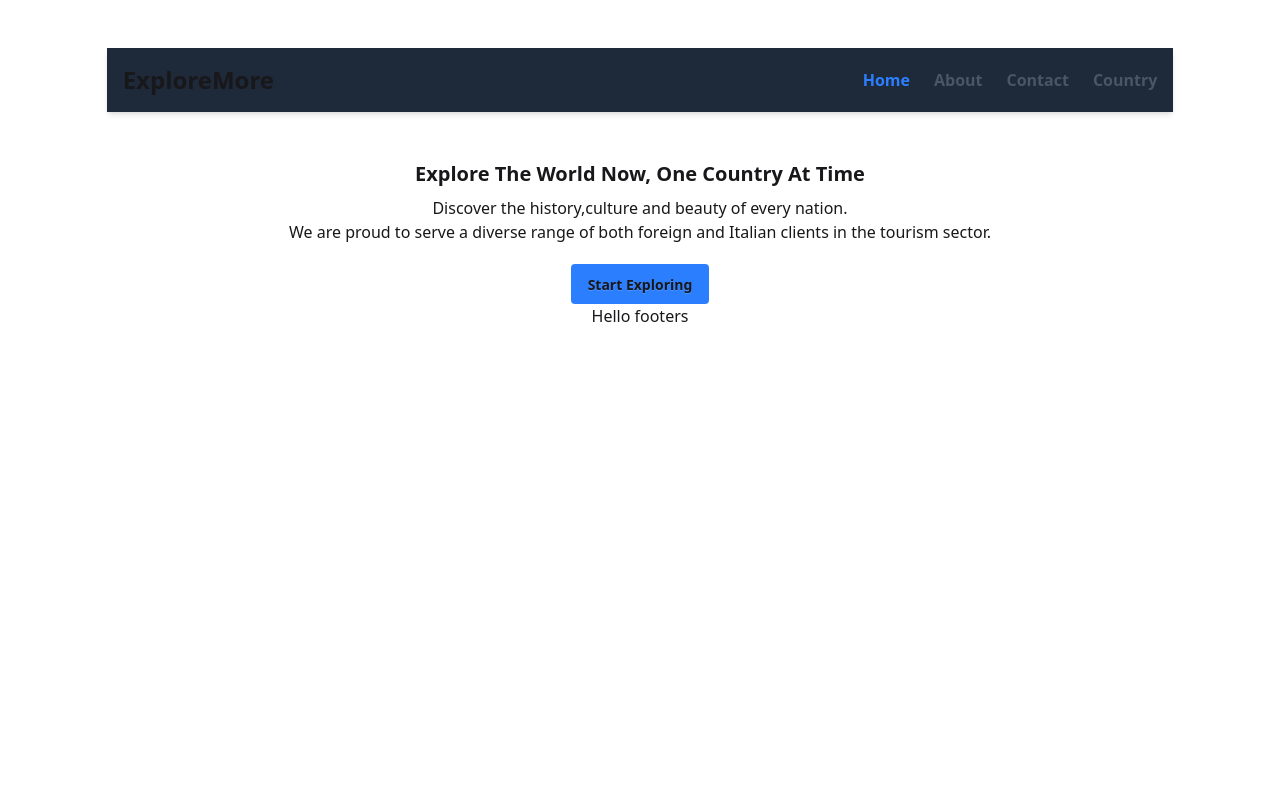
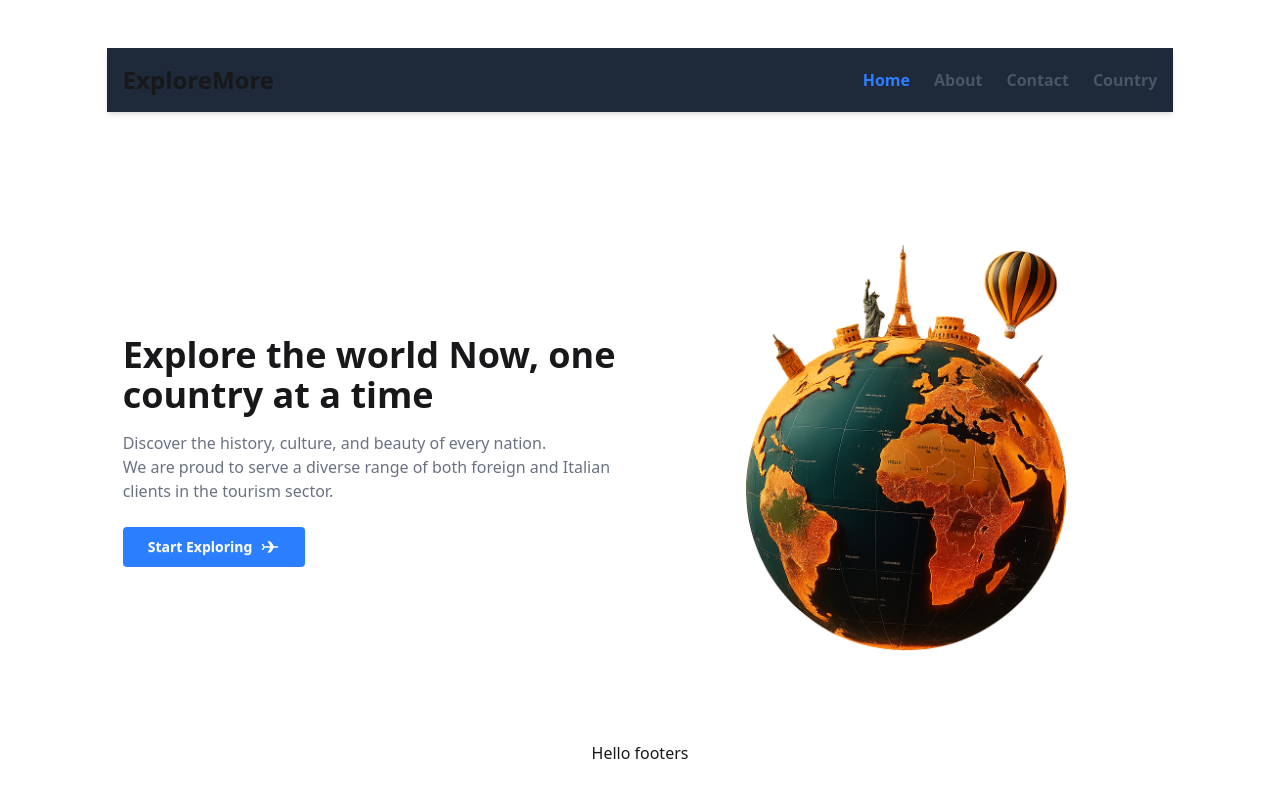
Before and after one commit to Amitkumersarkar/Explore-World, a React (Vite) app: page / in a window 1280 px wide. Built offline with nearby package versions, Linux system fonts and the light colour scheme.

Commit message:
added hero section

```diff
--- a/src/pages/Home.jsx
+++ b/src/pages/Home.jsx
@@ -1,20 +1,30 @@
 import { NavLink } from "react-router-dom";
+import { CgAirplane } from "react-icons/cg";
 
 const Home = () => {
+    return (
+        <main className="py-10 px-4">
+            {/* parent div */}
+            <div className="flex flex-col-reverse lg:flex-row items-center justify-between max-w-6xl mx-auto gap-8">
+                {/* content child-1 */}
+                <div className="lg:w-1/2 text-center lg:text-left">
+                    <h1 className="text-2xl lg:text-4xl font-semibold mb-4">
+                        Explore the world Now, one country at a time
+                    </h1>
+                    <p className="text-gray-500 mb-6">
+                        Discover the history, culture, and beauty of every nation. <br />
+                        We are proud to serve a diverse range of both foreign and Italian clients in the tourism sector.
+                    </p>
+                    <NavLink to='/country'>
+                        <button className="btn btn-ghost bg-blue-500 text-white hover:bg-blue-600 px-6 py-2 rounded mt-3 flex items-center gap-2">
+                            Start Exploring <CgAirplane className="text-xl" />
+                        </button>
+                    </NavLink>
+                </div>
 
-    return (
-        <main>
-            {/* parent div */}
-            <div className="gird grid-cols-1 md:grid-cols-2">
-                {/* content child-1 */}
-                <div>
-                    <h1 className="text-xl font-semibold mb-2">Explore The World Now, One Country At Time</h1>
-                    <p>Discover the history,culture and beauty of every nation. <br /> We are proud to serve a diverse range of both foreign and Italian clients in the tourism sector.</p>
-                    <NavLink to='/country'><button className="btn btn-ghost bg-blue-500 mt-5">Start Exploring</button></NavLink>
-                </div>
                 {/* image child-2 */}
-                <div>
-
+                <div className="lg:w-1/2 flex justify-center">
+                    <img src="/images/world.png" alt="world tour" className="max-w-full h-auto object-contain" />
                 </div>
             </div>
         </main>
```
Also changed, not shown: public/images/travel.jpg (added), public/images/world.png (added).
